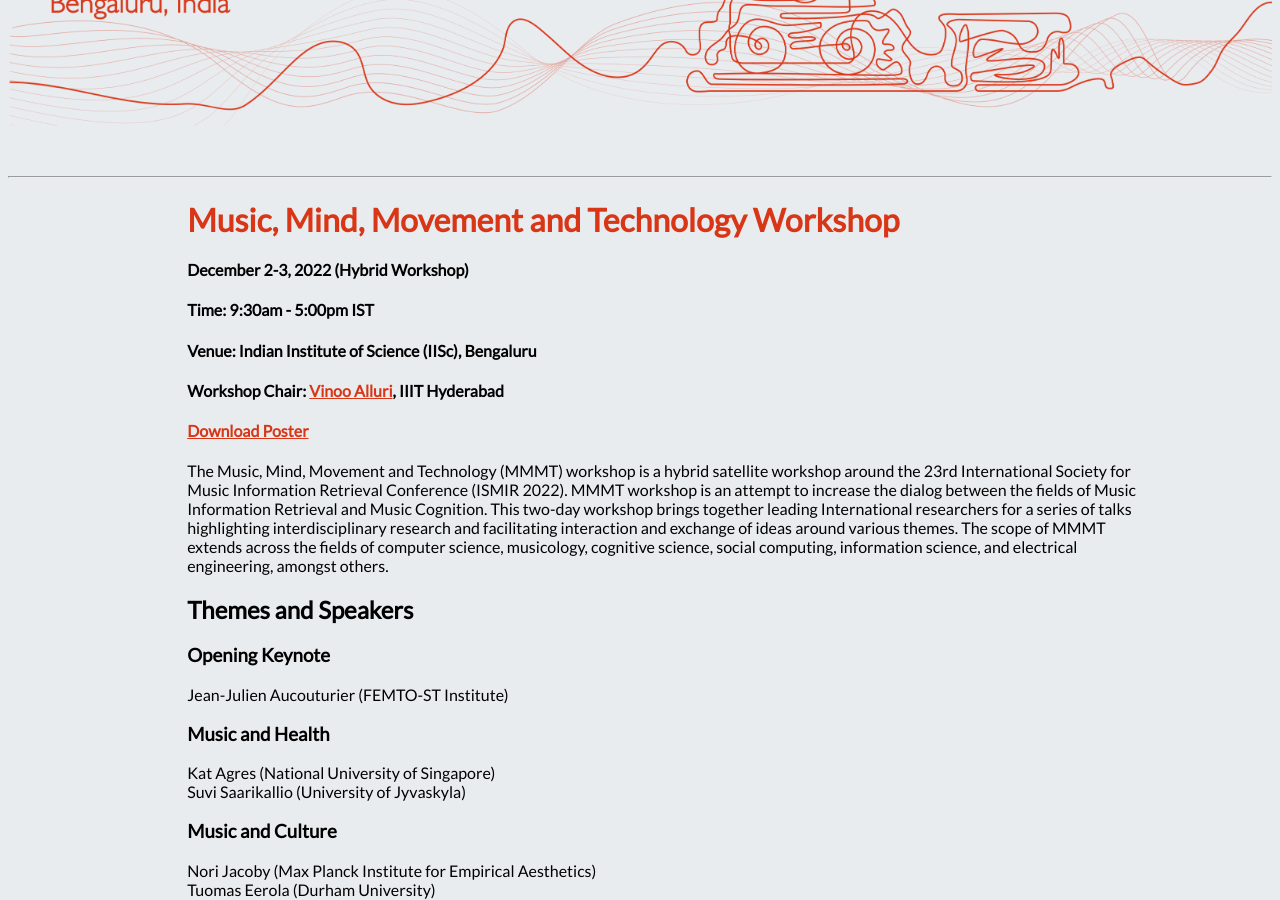
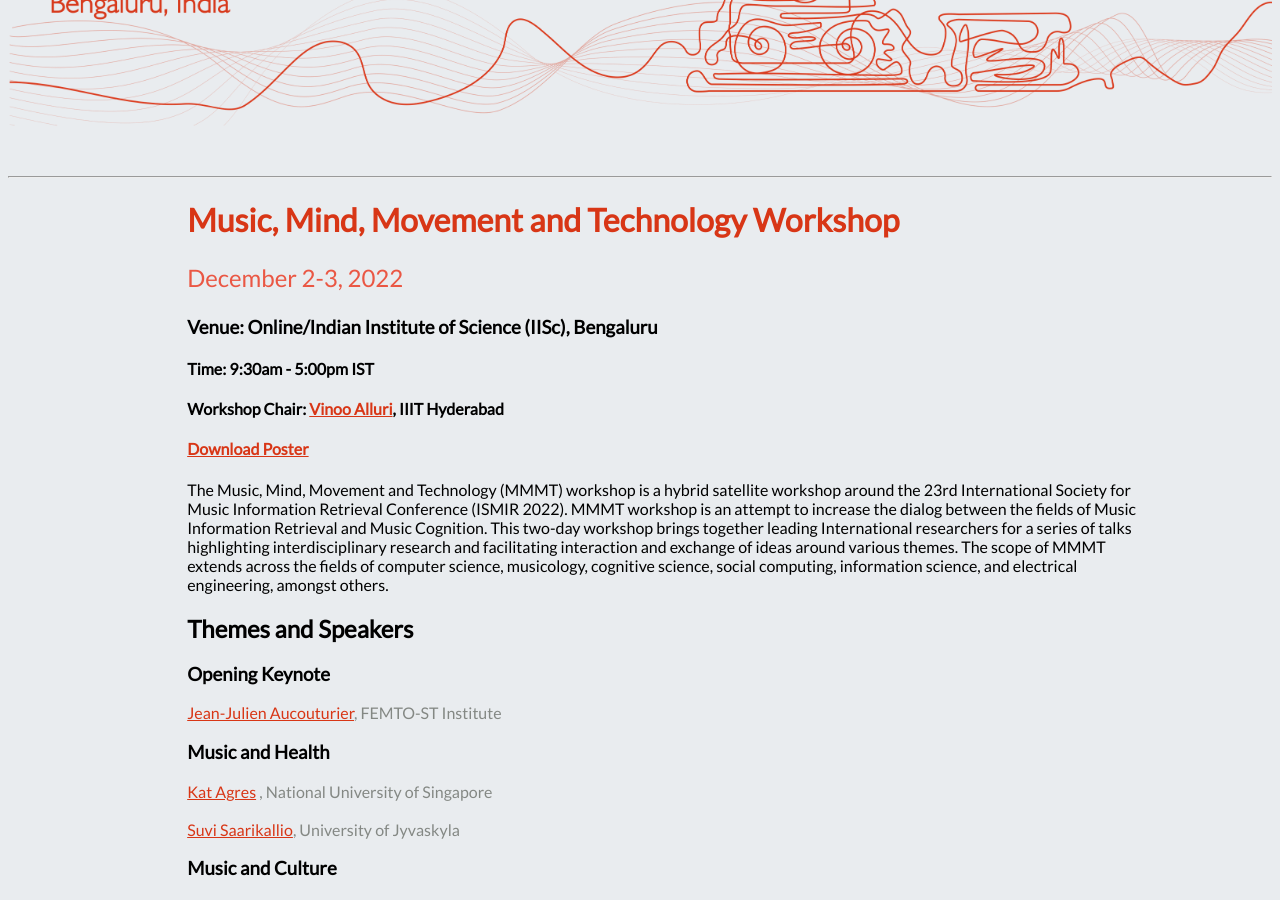
Before and after one commit to ismir2022/ismir2022.github.io, a Jekyll site: the page built from satellites/mmmt.md, in a window 1280 px wide and 900 px high, scrolled down 361 px. Built offline with Jekyll 4.4.1, drawn with Linux system fonts in a browser that asks for light colours; nearby versions of some CDN libraries; some of the changed text lies outside the part shown.

Commit message:
mmmt page update

```diff
--- a/satellites/mmmt.md
+++ b/satellites/mmmt.md
@@ -3,9 +3,10 @@
 title: International Society for Music Information Retrieval
 ---
 # Music, Mind, Movement and Technology Workshop
-#### December 2-3, 2022 (Hybrid Workshop)
+<p style="color:#ea5744;font-size:24px;font-weight=lighter;" >December 2-3, 2022</p>
+
+### Venue: Online/Indian Institute of Science (IISc), Bengaluru
 #### Time: 9:30am - 5:00pm IST
-#### Venue: Indian Institute of Science (IISc), Bengaluru
 #### Workshop Chair: [Vinoo Alluri](https://www.iiit.ac.in/people/faculty/vinoo-alluri/), IIIT Hyderabad
 
 #### [**Download Poster**](../assets/MMMT_poster.pdf)
@@ -15,30 +16,37 @@
 ## Themes and Speakers
 
 ### Opening Keynote
-Jean-Julien Aucouturier (FEMTO-ST Institute)
+<a href = "https://github.com/jjau" target="_blank"> Jean-Julien Aucouturier</a><span style="color:#848884">, FEMTO-ST Institute </span>
+
 
 ### Music and Health
-Kat Agres (National University of Singapore)<br>
-Suvi Saarikallio (University of Jyvaskyla)
+<a href = "http://www.katagres.com/" target="_blank"> Kat Agres</a> <span style="color:#848884">, National University of Singapore</span><br><br>
+<a href = "https://scholar.google.com/citations?user=KapV5VIAAAAJ&hl=en" target = "_blank">Suvi Saarikallio</a><span style="color:#848884">, University of Jyvaskyla</span>
+
 
 ### Music and Culture
-Nori Jacoby (Max Planck Institute for Empirical Aesthetics)<br>
-Tuomas Eerola (Durham University)
+<a href = "https://www.norijacoby.com/" target="_blank"> Nori Jacoby</a> <span style="color:#848884">, Max Planck Institute for Empirical Aesthetics</span><br><br>
+<a href = "https://tuomaseerola.github.io/" target = "_blank">Tuomas Eerola</a> <span style="color:#848884">, Durham University</span>
+
 
 ### Music Perception
-Anja Volk (Utrecht University)<br>
-Petri Toiviainen (University of Jyvaskyla)
+<a href = "https://webspace.science.uu.nl/~fleis102/" target="_blank"> Anja Volk</a> <span style="color:#848884">, Utrecht University</span><br><br>
+<a href = "https://scholar.google.fi/citations?user=L0c3kWEAAAAJ&hl=th/" target = "_blank">Petri Toiviainen</a> <span style="color:#848884">, University of Jyvaskyla</span>
+
 
 ### Music and Gestures
-Martin Clayton (Durham University)<br>
-Marcelo Wanderley (Mc Gill University)
+<a href = "https://scholar.google.com/citations?hl=en&user=3Z6wUYIAAAAJ" target="_blank"> Martin Clayton</a> <span style="color:#848884">, Durham University</span><br><br>
+<a href = "https://scholar.google.com/citations?user=ati0WrYAAAAJ&hl=en" target = "_blank">Marcelo Wanderley</a> <span style="color:#848884">, Mc Gill University</span>
+
 
 ### Music and Neuroscience
-Blair Kaneshiro (Stanford University)<br>
-Peter Keller (Aarhus University)<br>
+<a href = "https://ccrma.stanford.edu/~blairbo" target="_blank"> Blair Kaneshiro</a> <span style="color:#848884">, Stanford University</span><br><br>
+<a href = "https://scholar.google.com/citations?user=6AOv3DIAAAAJ&hl=en" target = "_blank">Peter Keller</a> <span style="color:#848884">, Aarhus University</span>
+
 
 ## Schedule
 All the talks will take place between 9:30am - 5:00pm IST and can be attended virtually. The speakers who will be present physically will also present via an online platform. Each talk will last for 40 minutes followed by a 20 minute Q&A after each session. However, we encourage attendees to attend physically as this would give you a chance to interact with the physical speakers during coffee breaks and lunch. At the end of the workshop we hope to have an informal get together to ring in ISMIR 2022! We look forward to seeing you there!
+
 
 ## Registration
 The registration fee for the workshop are as follows:
@@ -94,6 +102,7 @@
 <a href="https://www.townscript.com/e/mmmt-workshop-register" target="_blank"><button class="reg">Register for MMMT</button></a>
 <br>
 
+
 ### General Terms & Conditions:
 * By registering to this satellite event, you agree to abide by the [ISMIR 2022 Code of Conduct](https://ismir2022.ismir.net/codeofconduct).
 * All prices mentioned above are quoted in Indian Rupee (INR). Goods and Services Tax (GST) of 18% is applicable on the fees (as illustrated above)
@@ -106,9 +115,11 @@
 * While your safety is of utmost importance, organisers take no responsibility for loss of belongings/ valuables or damage to your property (at the venue or during transit).
 * By registering you confirm that the COVID-19 protocols set by the organisers will be adhered by you during the workshop.
 
+
 ### Cancellation Policy:
 * Kindly send the cancellation requests to [ismir2022-registration@ismir.net](mailto:ismir2022-registration@ismir.net), on or before September 30, 2022 (18.00 hrs IST). Cancellations or changes will not be accepted over the phone. Upon cancellation, registration fee will be refunded after deducting 20% of the fees paid (and associated taxes) as administration fees, within 30 business days.
 * No refunds will be made for cancellation requests received after September 30, 2022 (18.00 hrs IST).
+
 
 ### Enquiries:
 Please write to us at [vinoo.alluri@iiit.ac.in](mailto:vinoo.alluri@iiit.ac.in) if you have any questions about registering and attending MMMT workshop.
```
